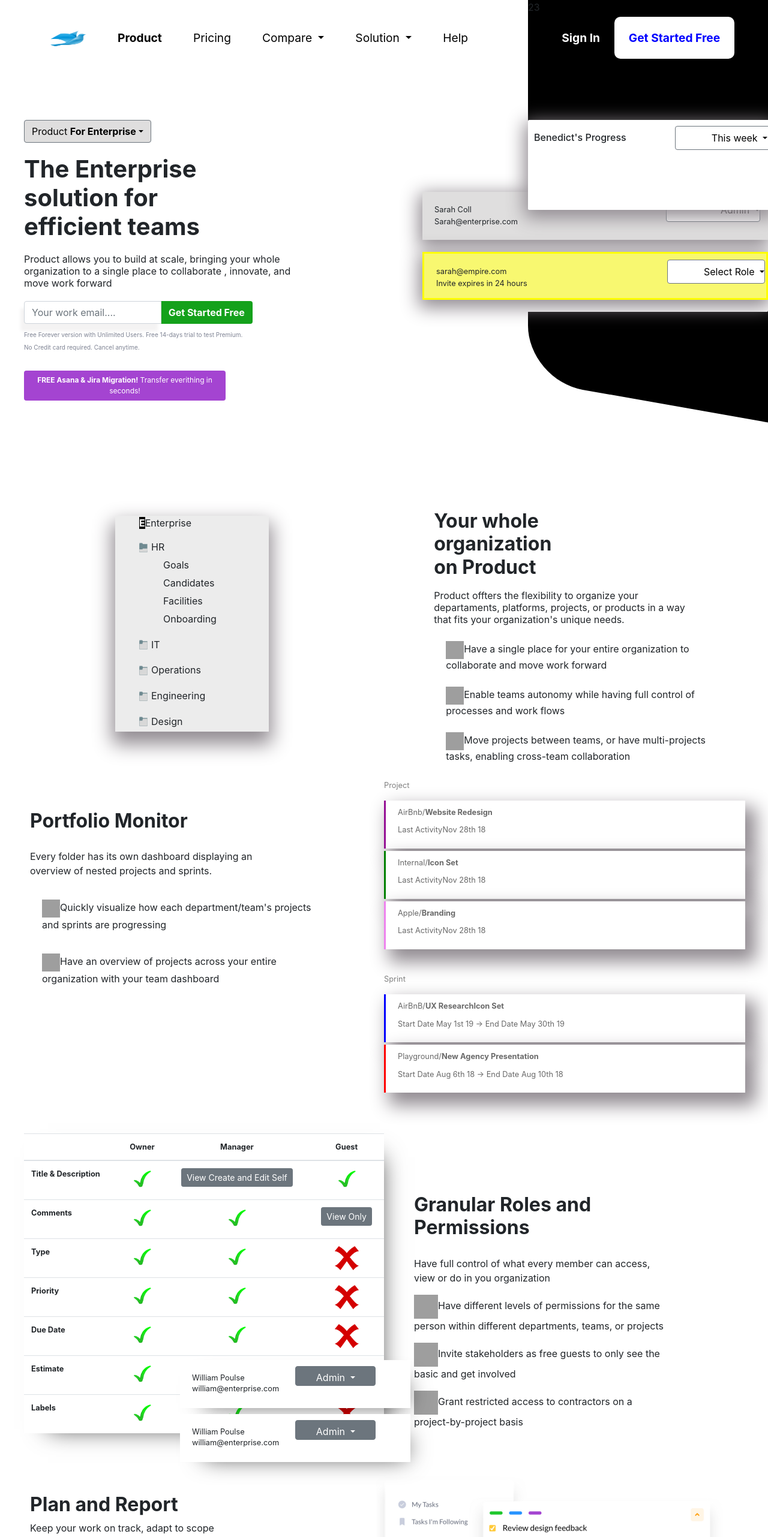
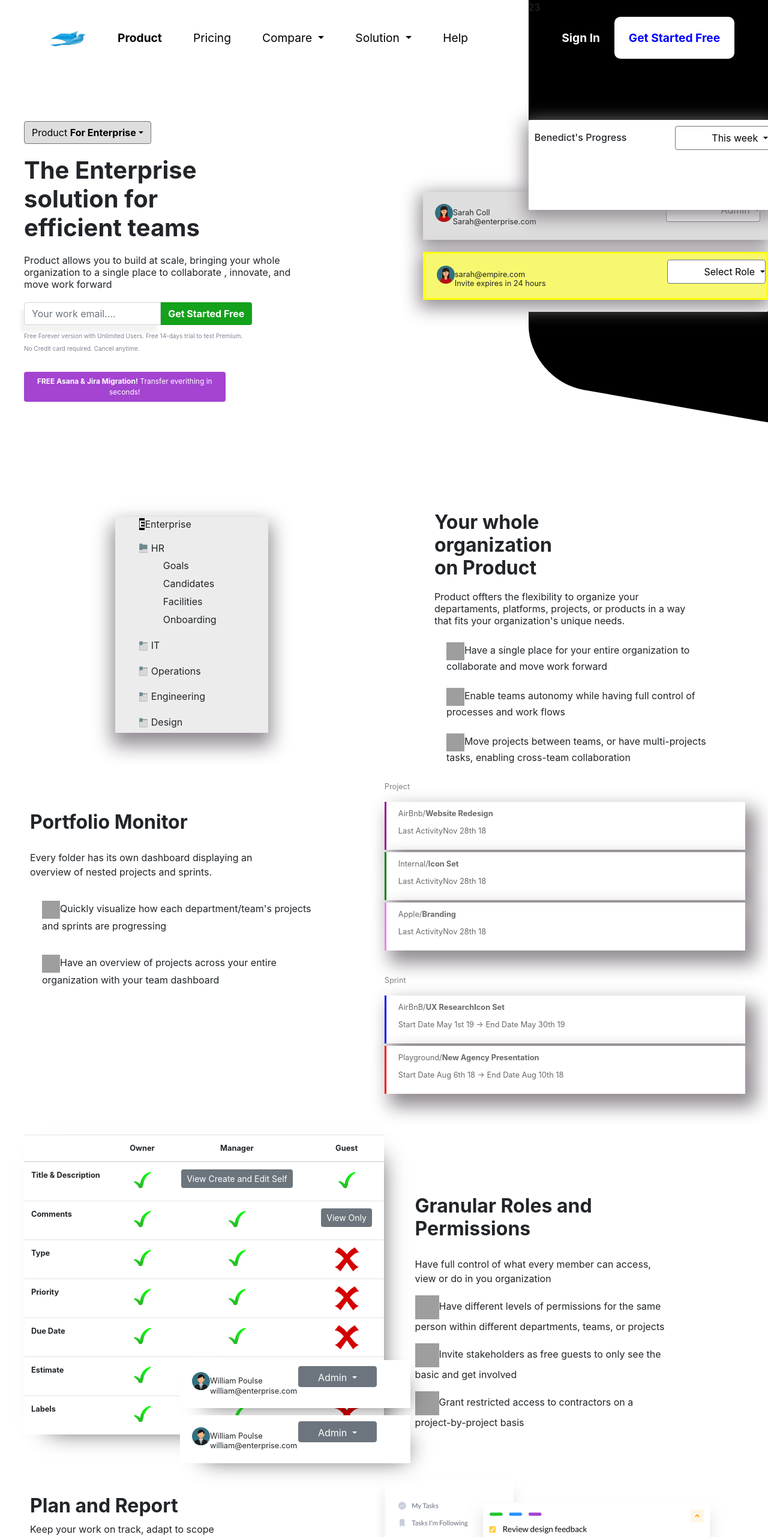
Before and after one commit to acudarwin/bonsio, an Angular app: page / in a window 1280 px wide. Shown: the top 2563 px of the page at 60% size. Built offline with nearby package versions, Linux system fonts and the light colour scheme; grey boxes are pictures that could not be loaded.

Commit message:
Curveador de Fondo

```diff
--- a/src/app/header/header.component.css
+++ b/src/app/header/header.component.css
@@ -3,6 +3,7 @@
     margin: 0;
     padding: 0;
     display: grid;
+    grid-gap: .1em;
     grid-template-columns: 1fr 1fr;
     grid-template-rows: 100px 700px;
 }
@@ -216,7 +217,7 @@
 .rol-enter-namemail{
     grid-column: 1/2;
     grid-row: 2/3;
-    margin: 0 0 0 20px;
+    margin: 0 0 0 50px;
     font-size: 0.8em;
     line-height: 0;
 }
@@ -253,7 +254,7 @@
 .rol-other-namemail{
     grid-column: 1/2;
     grid-row: 2/3;
-    margin: 0 0 0 20px;
+    margin: 0 0 0 50px;
     font-size: 0.8em;
     line-height: 0;
 }
@@ -283,3 +284,8 @@
     background: #fff;
     color: #000;
 }
+
+img{
+    width: 30px;
+    height: 30px;
+}
--- a/src/app/header/header.component.html
+++ b/src/app/header/header.component.html
@@ -104,7 +104,7 @@
 
   <div class="role">
     <div class="rol-enter">
-      <p class="rol-enter-nam">Sarah Coll</p>
+      <p class="rol-enter-nam"><img class="woman" src="assets/img/woman.svg" alt="">Sarah Coll</p>
       <p class="rol-enter-namemail">Sarah@enterprise.com</p>
       <div class="btn-group">
         <button type="button" class="btn btn-secondary dropdown-toggle layaut-enter" data-toggle="dropdown" aria-haspopup="true" aria-expanded="false">
@@ -117,7 +117,7 @@
     </div>
 
     <div class="rol-other">
-      <p class="rol-other-nam">sarah@empire.com</p>
+      <p class="rol-other-nam"><img class="woman" src="assets/img/woman.svg" alt="">sarah@empire.com</p>
       <p class="rol-other-namemail">Invite expires in 24 hours</p>
       <div class="btn-group">
         <button type="button" class="btn btn-secondary dropdown-toggle layaut-other" data-toggle="dropdown" aria-haspopup="true" aria-expanded="false">
--- a/src/app/sectgranular/sectgranular.component.css
+++ b/src/app/sectgranular/sectgranular.component.css
@@ -1,6 +1,7 @@
 .granular{
     max-width: 100%;
     display: grid;
+    grid-gap: .1em;
     grid-template-columns: 1fr 1fr;
     grid-template-rows: 600px;
 }
@@ -12,6 +13,7 @@
     width: 100%;
     height: 100%;
     display: grid;
+    grid-gap: .1em;
     grid-template-columns: 1fr;
     grid-template-rows: 1fr 1fr;
 
@@ -70,6 +72,7 @@ thead, td{
     z-index: 2;
     margin: 0 0 10px 300px;
     display: grid;
+    grid-gap: .1em;
     grid-template-columns: 1fr 1fr;
     grid-template-rows: 1fr 1fr;
     -webkit-box-shadow: 17px 16px 38px -23px rgba(0,0,0,0.75);
@@ -87,7 +90,7 @@ thead, td{
 .rol-enter-namemail{
     grid-column: 1/2;
     grid-row: 2/3;
-    margin: 0 0 0 20px;
+    margin: 0 0 0 50px;
     font-size: 0.8em;
     line-height: 0;
 }
@@ -107,6 +110,7 @@ thead, td{
     z-index: 3;
     margin: 0 0 2px 300px;
     display: grid;
+    grid-gap: .1em;
     grid-template-columns: 1fr 1fr;
     grid-template-rows: 1fr 1fr;
     -webkit-box-shadow: 17px 16px 38px -23px rgba(0,0,0,0.75);
@@ -118,3 +122,8 @@ thead, td{
     width: 30px;
     height: 30px;
 }
+
+.man{
+    width: 30px;
+    height: 30px;
+}
--- a/src/app/sectgranular/sectgranular.component.html
+++ b/src/app/sectgranular/sectgranular.component.html
@@ -56,7 +56,7 @@
       </table>
 
       <div class="rol-enter">
-        <p class="rol-enter-nam">William Poulse</p>
+        <p class="rol-enter-nam"><img class="man" src="assets/img/man.svg" alt="">William Poulse</p>
         <p class="rol-enter-namemail">william@enterprise.com</p>
         <div class="btn-group">
           <button type="button" class="btn btn-secondary dropdown-toggle layaut-enter" data-toggle="dropdown" aria-haspopup="true" aria-expanded="false">
@@ -69,7 +69,7 @@
       </div>
 
       <div class="rol-two">
-        <p class="rol-enter-nam">William Poulse</p>
+        <p class="rol-enter-nam"><img class="man" src="assets/img/man.svg" alt="">William Poulse</p>
         <p class="rol-enter-namemail">william@enterprise.com</p>
         <div class="btn-group">
           <button type="button" class="btn btn-secondary dropdown-toggle layaut-enter" data-toggle="dropdown" aria-haspopup="true" aria-expanded="false">
--- a/src/app/sectlivereport/sectlivereport.component.css
+++ b/src/app/sectlivereport/sectlivereport.component.css
@@ -1,6 +1,7 @@
 .livereporting{
     max-width: 100%;
     display: grid;
+    grid-gap: .1em;
     grid-template-columns: 1fr;
     grid-template-rows: 400px 200px 200px;
 }
@@ -27,6 +28,7 @@
     grid-column: 1/2;
     grid-row: 3/4;
     display: grid;
+    grid-gap: .1em;
     grid-template-columns: 1fr 1fr;
     grid-template-rows: 1;
     justify-content: center;
--- a/src/app/sectportfolio/sectportfolio.component.css
+++ b/src/app/sectportfolio/sectportfolio.component.css
@@ -1,6 +1,7 @@
 .portfolio{
     max-width: 100%;
     display: grid;
+    grid-gap: .1em;
     grid-template-columns: 1fr 1fr;
     grid-template-rows: 540px;
 }
--- a/src/app/sectreport/sectreport.component.css
+++ b/src/app/sectreport/sectreport.component.css
@@ -1,6 +1,7 @@
 .planreport{
     max-width: 100%;
     display: grid;
+    grid-gap: .1em;
     grid-template-columns: 1fr 1fr;
     grid-template-rows: 600px;
 }
--- a/src/app/sectwhole/sectwhole.component.css
+++ b/src/app/sectwhole/sectwhole.component.css
@@ -2,6 +2,7 @@
     max-width: 100%;
     height: 450px;
     display: grid;
+    grid-gap: .1em;
     grid-template-columns: 1fr 1fr;
     grid-template-rows: 400px;
 }
--- a/src/app/sectworkflow/sectworkflow.component.css
+++ b/src/app/sectworkflow/sectworkflow.component.css
@@ -2,6 +2,7 @@
     max-width: 100%;
     height: 600px;
     display: grid;
+    grid-gap: .1em;
     grid-template-columns: 1fr 1fr 1fr;
     grid-template-rows: 100px 240px 200px;
 }
--- a/src/app/support/support.component.css
+++ b/src/app/support/support.component.css
@@ -2,6 +2,7 @@
     max-width: 100%;
     background: rgb(194, 191, 191);
     display: grid;
+    grid-gap: .1em;
     grid-template-columns: 1fr 1fr 1fr;
     grid-template-rows: 400px 480px 400px;
 }
@@ -39,6 +40,7 @@
     color: #fff;
     padding: 0 40px 0 40px;
     margin: auto;
+    border-radius: 10px;
 }
 
 .card-img-top{
```
Also changed, not shown: src/assets/img/man.svg (added), src/assets/img/woman.svg (added).
